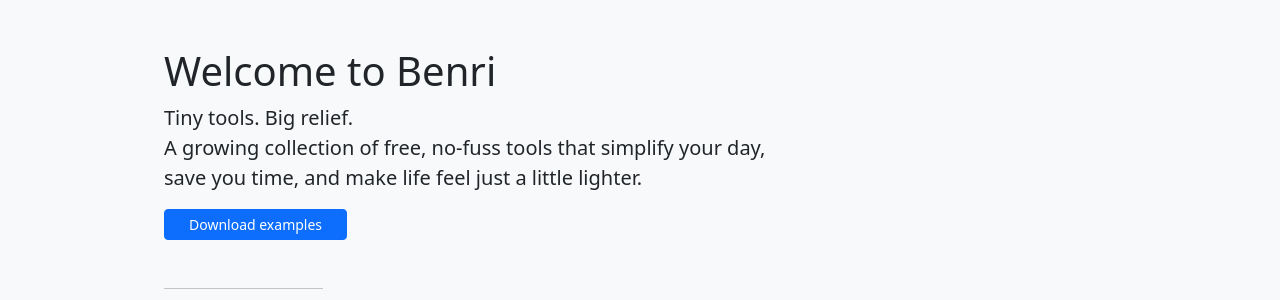
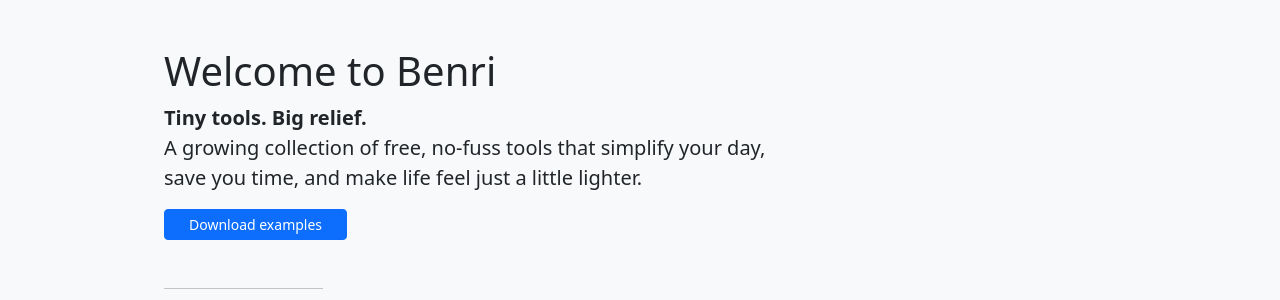
Before and after one commit to RixGpt/benri, a Jekyll site: the page built from index.md, in a window 1280 px wide. Shown: the part 122-422 px from the top of the page. Built offline with Jekyll 4.4.1, drawn with Linux system fonts in a browser that asks for light colours.

```diff
--- a/index.md
+++ b/index.md
@@ -7,7 +7,7 @@ title: Welcome to Benri
   <div class="container py-5">
     <h1>Welcome to Benri</h1>
     <p class="fs-5 col-md-8">
-      Tiny tools. Big relief.<br>
+      <b>Tiny tools. Big relief.</b><br>
       A growing collection of free, no-fuss tools that simplify your day, save you time, and make life feel just a little lighter.
     </p>
     <div class="mb-5">
```
